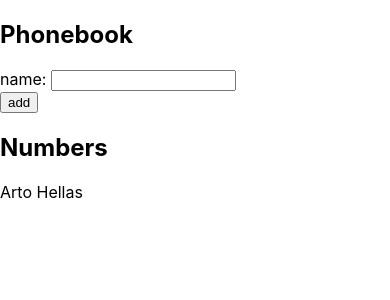
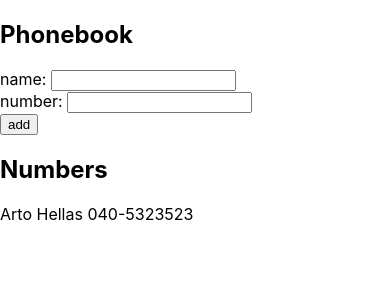
Before and after one commit to ownchoice/fullstackopen, a React (Create React App) app in the folder part2/phonebook/: page / in a window 390 px wide. Shown: the top 300 px of the page. Built offline with nearby package versions, Linux system fonts and the light colour scheme.

Commit message:
2.8: The Phonebook Step3

```diff
--- a/part2/phonebook/src/components/App.js
+++ b/part2/phonebook/src/components/App.js
@@ -2,24 +2,29 @@ import React, { useState } from 'react'
 
 const App = () => {
   const [ persons, setPersons ] = useState([
-    { name: 'Arto Hellas' }
+    { name: 'Arto Hellas', number: '040-5323523' }
   ])
   const [ newName, setNewName ] = useState('')
 
   const addName = (event) => {
     event.preventDefault()
-    // Array comprehensions: Non-standard. Do not use!
-    // const nameList = [ for (person of persons) person.name ]
     if (persons.some( element => element.name === newName )) {
       window.alert(`${newName} is already added to phonebook`)
     } else {
-      setPersons(persons.concat({ name: newName }))
+      setPersons(persons.concat({ name: newName, number: newPhonenumber }))
     }
     setNewName('')
+    setNewPhonenumber('')
   }
 
   const handleNameChange = (event) => {
     setNewName(event.target.value)
+  }
+
+  const [ newPhonenumber, setNewPhonenumber ] = useState('')
+
+  const handlePhonenumberChange = (event) => {
+    setNewPhonenumber(event.target.value)
   }
 
   return (
@@ -29,12 +34,13 @@ const App = () => {
         <div>
           name: <input value={newName} onChange={handleNameChange} />
         </div>
+        <div>number: <input value={newPhonenumber} onChange={handlePhonenumberChange} /></div>
         <div>
           <button type="submit">add</button>
         </div>
       </form>
       <h2>Numbers</h2>
-      { persons.map(person => <p key={person.name}>{ person.name }</p>) }
+      { persons.map(person => <p key={person.name}>{ person.name } { person.number } </p>) }
     </div>
   )
 }
```
